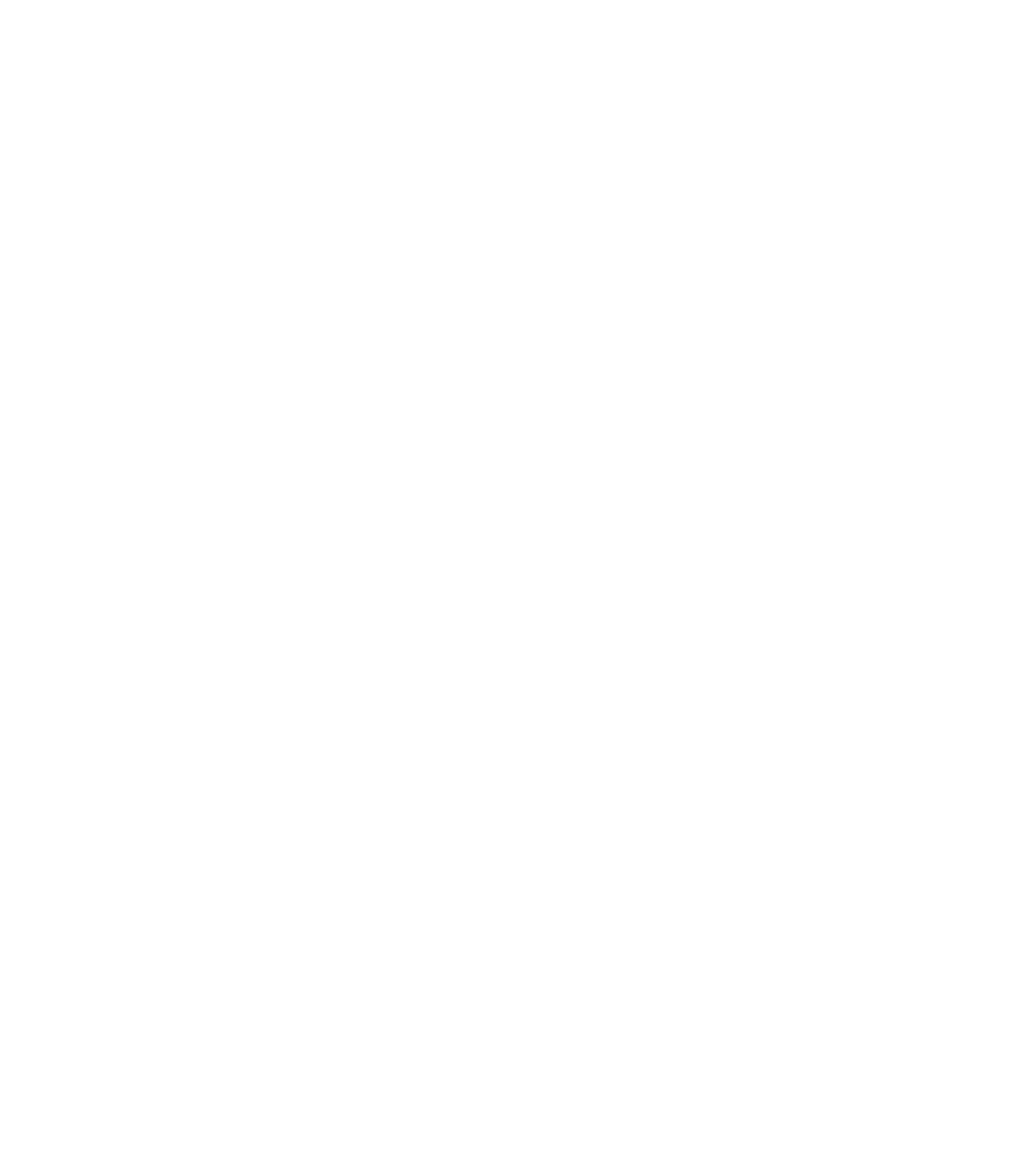
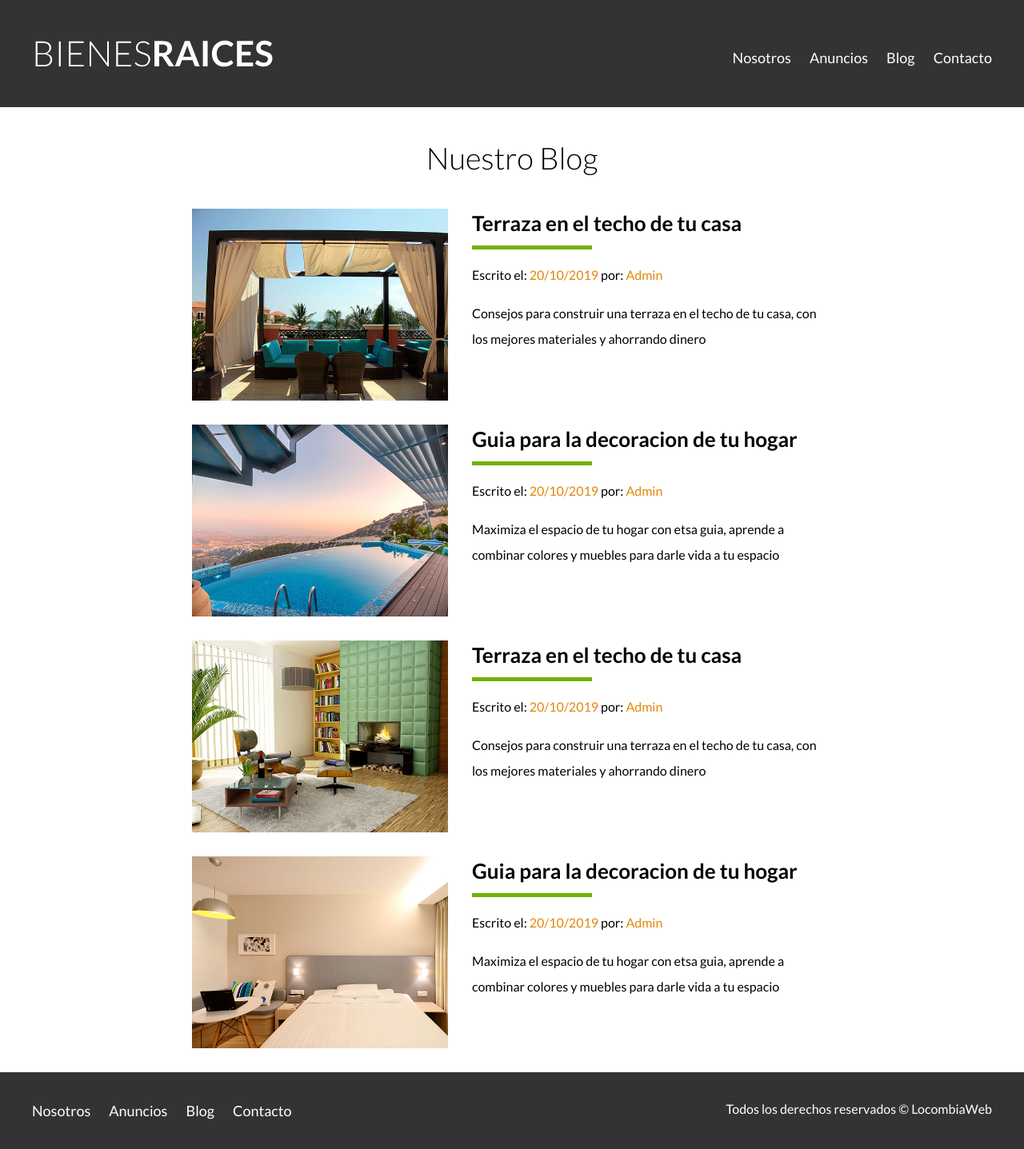
Before and after one commit to JuanJuradoTri/BienesRaices, a plain HTML site: page blog.html in a window 1280 px wide. Shown: the whole page at 80% size. Before the commit the page ends 800 px from the top, so only its background shows below. Drawn offline with Linux system fonts and the light colour scheme.

Commit message:
Se realiza diseño de template blog junto con la entrada del mismo

```diff
--- a/blog.html
+++ b/blog.html
@@ -0,0 +1,112 @@
+<!DOCTYPE html>
+<html lang="en">
+
+<head>
+    <meta charset="UTF-8">
+    <meta name="viewport" content="width=device-width, initial-scale=1.0">
+    <title>Bienes Raices</title>
+    <link href="https://fonts.googleapis.com/css2?family=Lato:wght@300;400;700;900&display=swap" rel="stylesheet">
+    <link rel="stylesheet" href="css/normalize.css">
+    <link rel="stylesheet" href="css/style.css">
+</head>
+
+<body>
+
+    <header class="site-header">
+        <div class="contenedor contenido-header">
+            <div class="barra">
+                <a href="index.html">
+                    <img src="img/logo.svg" alt="Logotipo Bienes Raices">
+                </a>
+
+                <nav class="navegacion">
+                    <a href="nosotros.html">Nosotros</a>
+                    <a href="anuncios.html">Anuncios</a>
+                    <a href="blog.html">Blog</a>
+                    <a href="contacto.html">Contacto</a>
+                </nav>
+            </div>
+
+        </div>
+    </header>
+
+    <main class="contenedor seccion contenido-centrado">
+        <h1 class="centrar-texto fw-300">Nuestro Blog</h1>
+        <article class="entrada-blog">
+            <div class="imagen">
+                <img src="img/blog1.jpg" alt="Entrada de blog">
+            </div>
+            <div class="texto-entrada">
+                <a href="entrada.html">
+                    <h4>Terraza en el techo de tu casa</h4>
+                </a>
+                <p>Escrito el: <span>20/10/2019</span> por: <span>Admin</span></p>
+                <p>Consejos para construir una terraza en el techo de tu casa, con los mejores materiales y
+                    ahorrando
+                    dinero
+                </p>
+            </div>
+        </article>
+        <article class="entrada-blog">
+            <div class="imagen">
+                <img src="img/blog2.jpg" alt="Entrada de blog">
+            </div>
+            <div class="texto-entrada">
+                <a href="entrada.html">
+                    <h4>Guia para la decoracion de tu hogar</h4>
+                </a>
+                <p>Escrito el: <span>20/10/2019</span> por: <span>Admin</span></p>
+                <p>Maximiza el espacio de tu hogar con etsa guia, aprende a combinar colores y muebles para darle
+                    vida a
+                    tu
+                    espacio
+                </p>
+            </div>
+        </article>
+        <article class="entrada-blog">
+            <div class="imagen">
+                <img src="img/blog3.jpg" alt="Entrada de blog">
+            </div>
+            <div class="texto-entrada">
+                <a href="entrada.html">
+                    <h4>Terraza en el techo de tu casa</h4>
+                </a>
+                <p>Escrito el: <span>20/10/2019</span> por: <span>Admin</span></p>
+                <p>Consejos para construir una terraza en el techo de tu casa, con los mejores materiales y
+                    ahorrando
+                    dinero
+                </p>
+            </div>
+        </article>
+        <article class="entrada-blog">
+            <div class="imagen">
+                <img src="img/blog4.jpg" alt="Entrada de blog">
+            </div>
+            <div class="texto-entrada">
+                <a href="entrada.html">
+                    <h4>Guia para la decoracion de tu hogar</h4>
+                </a>
+                <p>Escrito el: <span>20/10/2019</span> por: <span>Admin</span></p>
+                <p>Maximiza el espacio de tu hogar con etsa guia, aprende a combinar colores y muebles para darle
+                    vida a
+                    tu
+                    espacio
+                </p>
+            </div>
+        </article>
+    </main>
+
+    <footer class="site-footer seccion">
+        <div class="contenedor contenedor-footer">
+            <nav class="navegacion">
+                <a href="nosotros.html">Nosotros</a>
+                <a href="anuncios.html">Anuncios</a>
+                <a href="blog.html">Blog</a>
+                <a href="contacto.html">Contacto</a>
+            </nav>
+            <p class="copyright">Todos los derechos reservados &copy; LocombiaWeb</p>
+        </div>
+    </footer>
+</body>
+
+</html>
```
Also changed, not shown: entrada.html (added, +84 -0 lines), index.html (+2 -2 lines).
